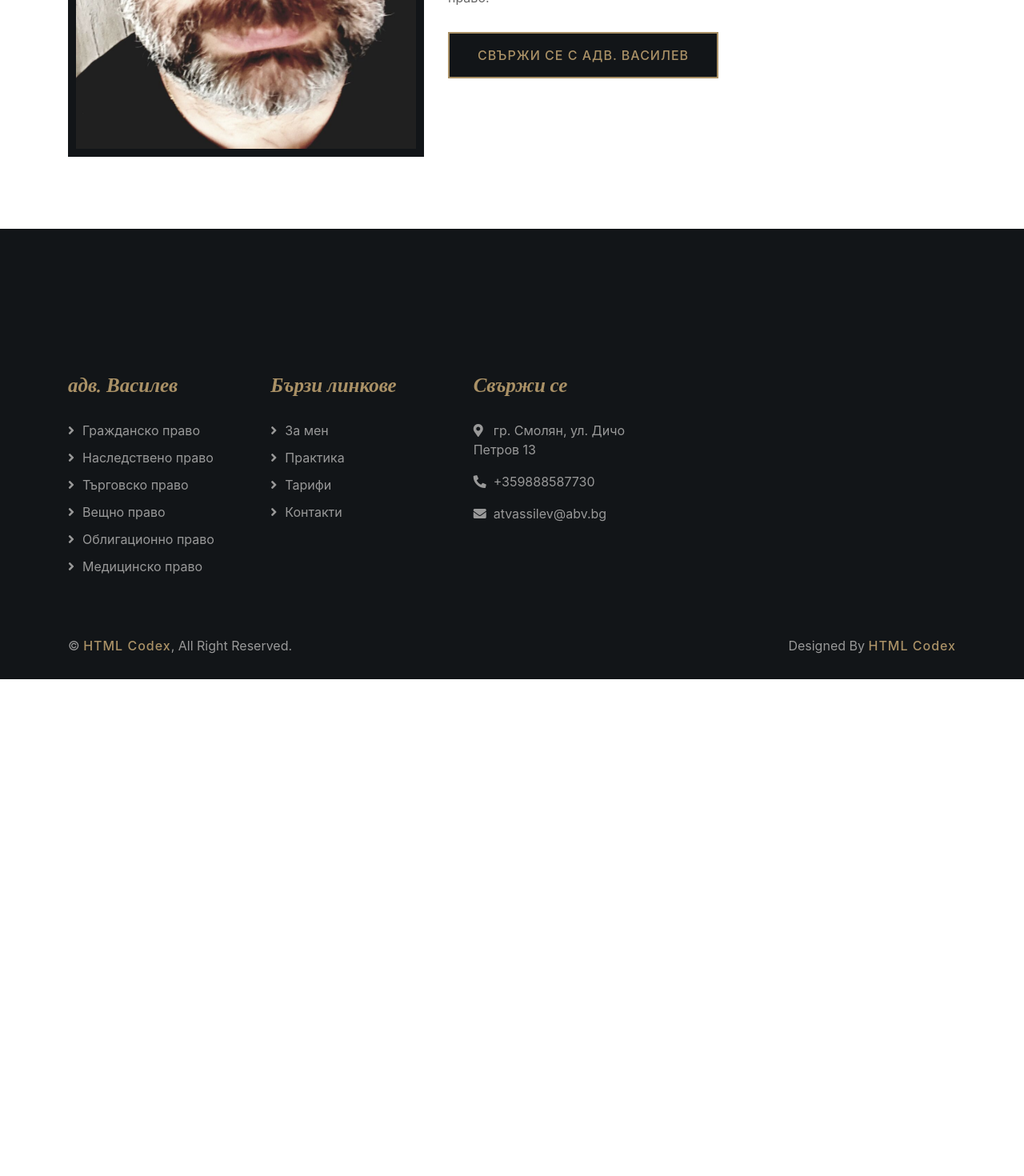
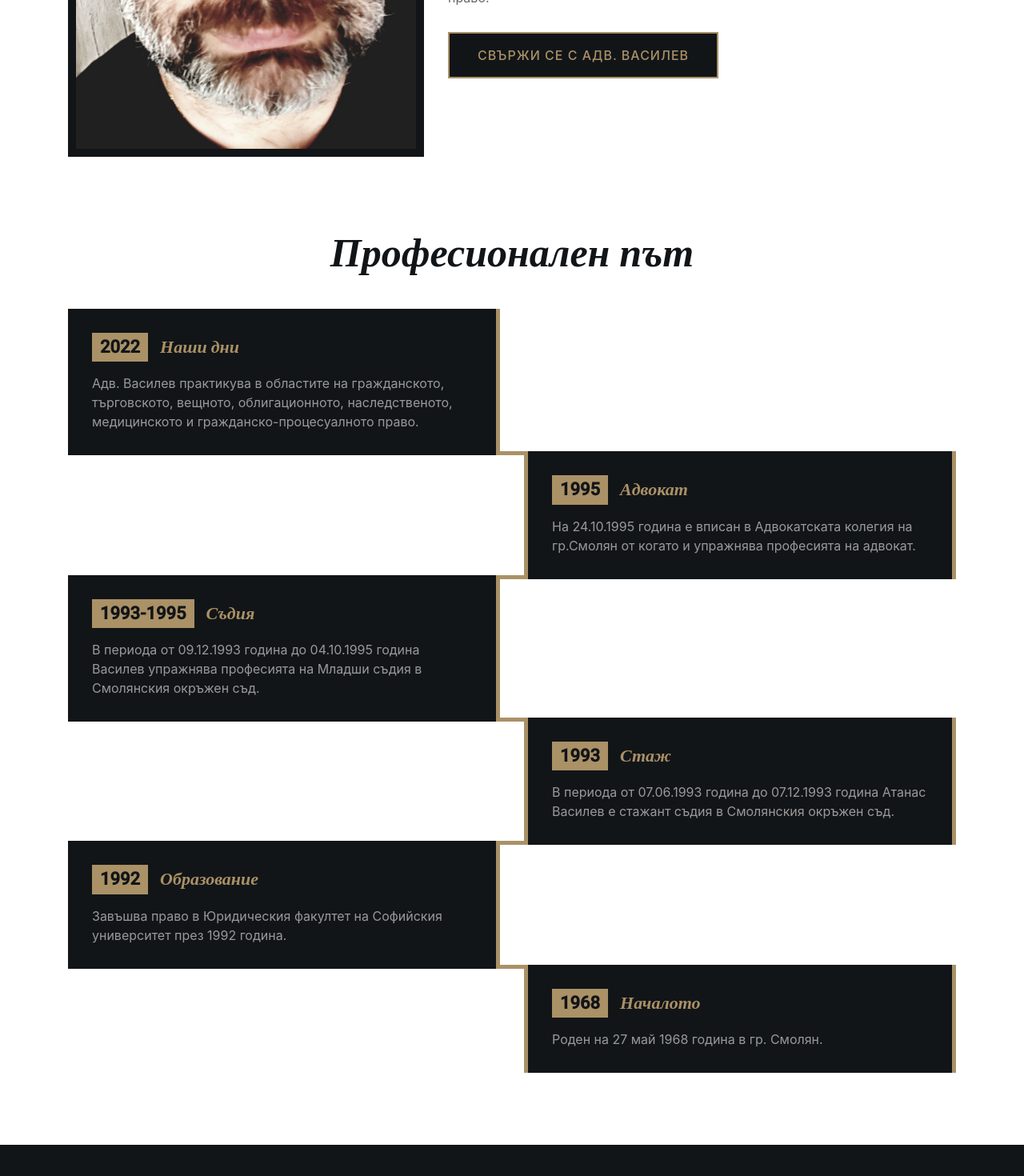
Before and after one commit to AtiVassileva/law-firm-vassilev, a React (Create React App) app in the folder vassilev-law-firm/: page /about in a window 1280 px wide. Shown: the part 600-2070 px from the top of the page at 80% size. Before the commit the page ends 1449 px from the top, so only its background shows below. Built offline with nearby package versions, Linux system fonts and the light colour scheme.

Commit message:
Improved about page

```diff
--- a/vassilev-law-firm/src/components/About.js
+++ b/vassilev-law-firm/src/components/About.js
@@ -20,7 +20,7 @@ const About = () => {
                                     Адвокат Атанас Василев е роден на 27 май 1968 година в гр. Смолян. Завършва Математическа гимназия "Васил Левски" в родния си град.
                                 </p>
                                 <p>
-                                    Завъшва право в Юридическия факултет на Софийския уневерситет през 1992 година. В периода от 07.06.1993 година до 07.12.1993 година е стажант съдия в Смолянския окръжен съд, а в периода от 09.12.1993 година до 04.10.1995 година е Младши съдия в същия съд. На 24.10.1995 година е вписан в Адвокатската колегия на гр.Смолян от когато и упражнява професията на адвокат.
+                                    Завъшва право в Юридическия факултет на Софийския университет през 1992 година. В периода от 07.06.1993 година до 07.12.1993 година е стажант съдия в Смолянския окръжен съд, а в периода от 09.12.1993 година до 04.10.1995 година е Младши съдия в същия съд. На 24.10.1995 година е вписан в Адвокатската колегия на гр.Смолян от когато и упражнява професията на адвокат.
                                 </p>
                                 <p>
                                     Практикува в областите на
@@ -31,6 +31,63 @@ const About = () => {
                     </div>
                 </div>
             </div>
+            <div class="timeline">
+                <div class="container">
+                    <div class="section-header">
+                        <h2>Професионален път</h2>
+                    </div>
+                    <div class="timeline-start">
+                        <div class="timeline-container left">
+                            <div class="timeline-content">
+                                <h2><span>2022</span>Наши дни</h2>
+                                <p>
+                                Адв. Василев практикува в областите на гражданското, търговското, вещното, облигационното, наследственото, медицинското и гражданско-процесуалното право.
+                                </p>
+                            </div>
+                        </div>
+                        <div class="timeline-container right">
+                            <div class="timeline-content">
+                                <h2><span>1995</span>Адвокат</h2>
+                                <p>
+                                    На 24.10.1995 година е вписан в Адвокатската колегия на гр.Смолян от когато и упражнява професията на адвокат.
+                                </p>
+                            </div>
+                        </div>
+                        <div class="timeline-container left">
+                            <div class="timeline-content">
+                                <h2><span>1993-1995</span>Съдия</h2>
+                                <p>
+                                    В периода от 09.12.1993 година до 04.10.1995 година Василев упражнява професията на Младши съдия в Смолянския окръжен съд.
+                                </p>
+                            </div>
+                        </div>
+                        <div class="timeline-container right">
+                            <div class="timeline-content">
+                                <h2><span>1993</span>Стаж</h2>
+                                <p>
+                                    В периода от 07.06.1993 година до 07.12.1993 година Атанас Василев е стажант съдия в Смолянския окръжен съд.
+                                </p>
+                            </div>
+                        </div>
+                        <div class="timeline-container left">
+                            <div class="timeline-content">
+                                <h2><span>1992</span>Образование</h2>
+                                <p>
+                                    Завъшва право в Юридическия факултет на Софийския университет през 1992 година.
+                                </p>
+                            </div>
+                        </div>
+                        <div class="timeline-container right">
+                            <div class="timeline-content">
+                                <h2><span>1968</span>Началото</h2>
+                                <p>
+                                    Роден на 27 май 1968 година в гр. Смолян.
+                                </p>
+                            </div>
+                        </div>
+                    </div>
+                </div>
+            </div>
         </>
     );
 };
```
